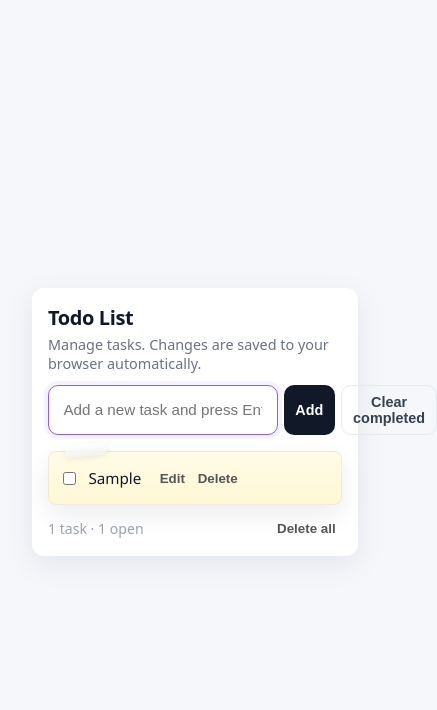
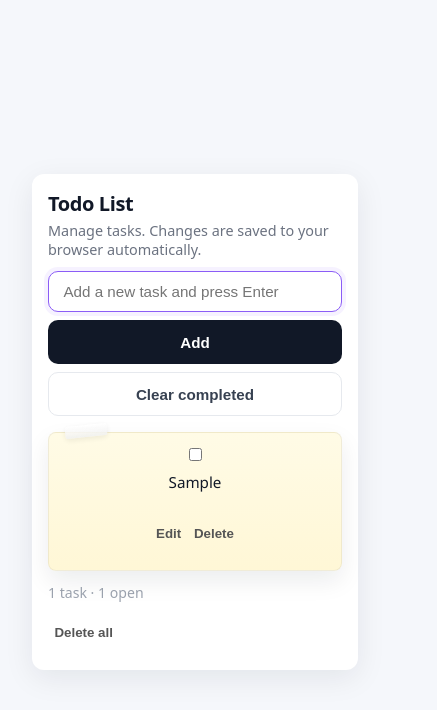
Before and after one commit to aduferobiu/Todo-App, a plain HTML site: page index.html in a window 390 px wide. Both pictures are taken after typing "Sample" into the empty fields and a click on the button "Add". Shown: the whole page, 437 px wide, since content can reach past the window. Drawn offline with Linux system fonts and the light colour scheme.

Commit message:
made it responsive

```diff
--- a/CSS/style.css
+++ b/CSS/style.css
@@ -138,8 +138,46 @@
     /* Responsive small */
     @media (max-width:480px){
       .card { padding: 1rem; }
-      .input-row { gap: .4rem; }
-      .btn { padding: .5rem .7rem; font-size: .9rem; }
+
+      /* Stack input controls for narrow screens */
+      .input-row {
+        gap: .5rem;
+        flex-direction: column;
+        align-items: stretch;
+      }
+      .input-row input[type="text"]{
+        width: 100%;
+      }
+      .input-row .btn, .input-row .btn.ghost {
+        width: 100%;
+        padding: .65rem .75rem;
+        font-size: .95rem;
+      }
+
+      /* Slightly larger spacing for list and tasks */
+      .list { gap: .6rem; }
+
+      /* Make each task stack vertically for readability and touch targets */
+      .task {
+        flex-direction: column;
+        align-items: stretch;
+        padding: .75rem;
+      }
+      .task .label {
+        display: block;
+        margin-bottom: .5rem;
+        word-break: break-word;
+      }
+
+      /* Bigger tap targets */
+      .btn, .small-btn { min-height: 44px; }
+
+      /* Footer stacks and aligns to start */
+      .footer {
+        flex-direction: column;
+        gap: .5rem;
+        align-items: flex-start;
+      }
     }
 
     /* Sticky note card base (replace your .task rule) */
--- a/index.html
+++ b/index.html
@@ -3,7 +3,7 @@
 <head>
   <meta charset="utf-8" />
   <meta name="viewport" content="width=device-width,initial-scale=1" />
-  <link rel="stylesheet" href="./CSS/style.css">
+  <link rel="stylesheet" href="./css/style.css">
   <title>Simple Todo List</title>
 </head>
 <body>
```
